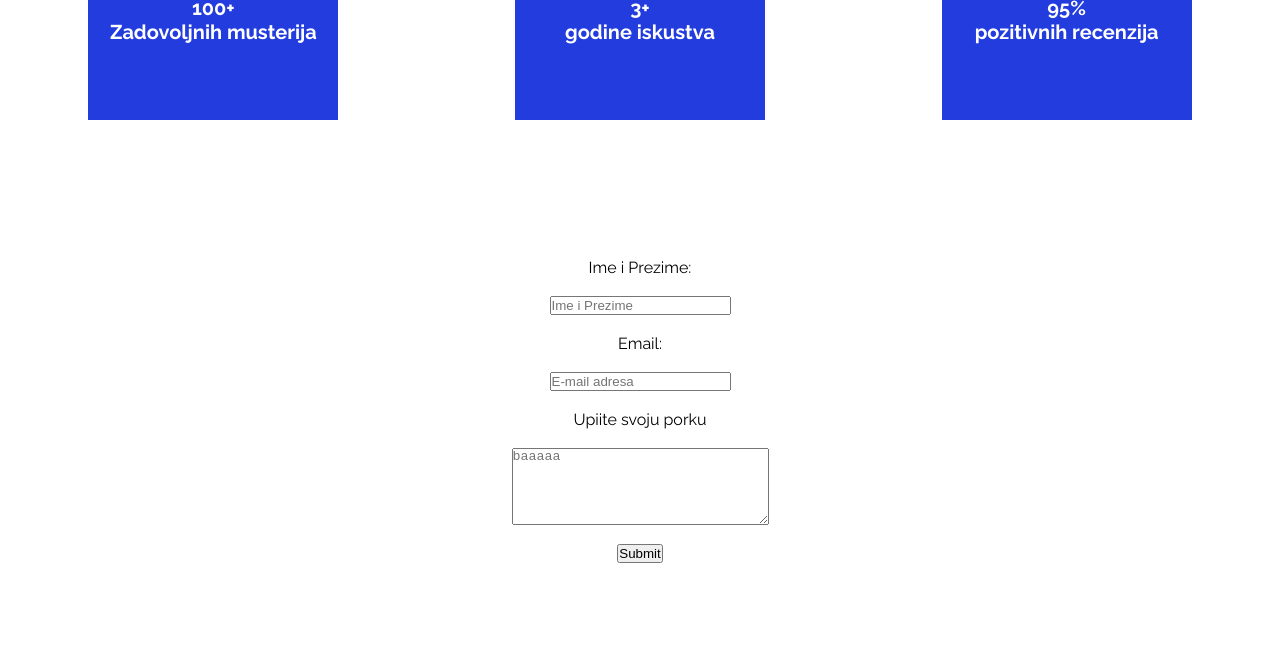
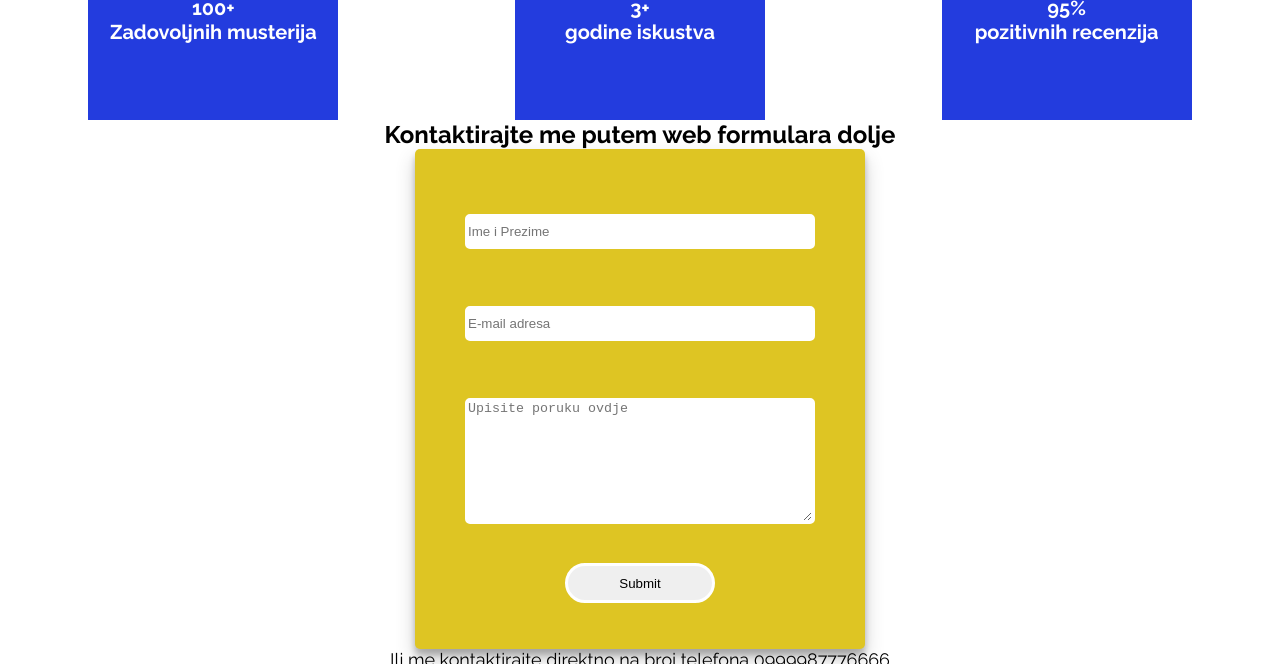
Before and after one commit to Josip1123/Bazen, a plain HTML site: page index.html in a window 1280 px wide. Shown: the part 1710-2374 px from the top of the page. Drawn offline with nearby package versions, Linux system fonts and the light colour scheme.

Commit message:
styling changes, form, some js for counters

```diff
--- a/Styles/styles.css
+++ b/Styles/styles.css
@@ -237,6 +237,10 @@ a{
 
 /* form */
 
+.label-text {
+    visibility: hidden;
+}
+
 .form_container {
     display: flex;
     justify-content: center;
@@ -246,8 +250,41 @@ form {
     flex-direction: column;
     justify-content: center;
     align-items: center;
-    width: 500px;
-    height: 600px;
+    width: 450px;
+    height: 500px;
+    background-color: rgb(222,197,35);
+    border-radius: 5px;
+    box-shadow: 0 10px 20px rgba(0,0,0,0.19), 0 6px 6px rgba(0,0,0,0.23);
+}
+
+input, textarea {
+    width: 350px;
+    border: solid 3px white;
+    border-radius: 5px;
+}
+
+input {
+    height: 35px;
+}
+
+form input[type="submit"] {
+    width: 150px;
+    height: 40px;
+    margin-top: 20px;
+    cursor: pointer;
+    border-radius: 50px;
+}
+
+.contact_me_form_text, .contact_me_via_phone {
+    display: flex;
+    justify-content: center;
+    font-size: 24px;
+    font-weight: 700;
+}
+
+.contact_me_via_phone {
+    font-size: 18px;
+    font-weight: 400;
 }
 
 /* footer */
--- a/index.html
+++ b/index.html
@@ -107,32 +107,33 @@
         </main>
         <div class="showcase">
             <div class="showcase_counters">
-                <p>100+</p>
+                <p class="customers_counter">100+</p>
                 <p>Zadovoljnih musterija</p>
             </div>
             <div class="showcase_counters">
-                <p>3+</p>
+                <p class="years_counter">3+</p>
                 <p>godine iskustva</p>
             </div>
             <div class="showcase_counters">
-                <p>95%</p>
+                <p class="review_counter">95%</p>
                 <p>pozitivnih recenzija</p>
             </div>
         </div>
+        <p class="contact_me_form_text">Kontaktirajte me putem web formulara dolje</p>
         <div class="form_container">
             <form>
-                <label for="fname">Ime i Prezime:</label><br>
-                <input type="text" id="fname" name="fname" placeholder="Ime i Prezime
+                <label for="name"> <span class="label-text">Ime i Prezime:</span></label><br>
+                <input type="text" id="name" name="name" placeholder="Ime i Prezime
                 "><br>
-                <label for="email">Email:</label><br>
+                <label for="email"><span class="label-text">Email:</span></label><br>
                 <input type="email" id="email" name="email" placeholder="E-mail adresa"><br>
-                <label for="message">Upiite svoju porku</label><br>
-                <textarea name="message" id="message" cols="30" rows="5" placeholder="baaaaa"></textarea><br>
+                <label for="message"> <span class="label-text">Upisite svoju porku</span></label><br>
+                <textarea name="message" id="message" cols="30" rows="8" placeholder="Upisite poruku ovdje"></textarea><br>
                 <input type="submit" value="Submit"><br>
             </form>
         </div>
 
-        <p>ILI ME KONTAKTIRAJTE DIREKTNO NA BROJ TELEFONA 0999987776666</p>
+        <p class="contact_me_via_phone">Ili me kontaktirajte direktno na broj telefona 0999987776666</p>
 
 
         <footer>
--- a/main.js
+++ b/main.js
@@ -27,3 +27,21 @@ function changePicture() {
     sliderPictureBefore.src = beforePictures[i % beforePictures.length];
     sliderPictureAfter.src = afterPictures[i % afterPictures.length];
 }
+
+
+// intersection osberver counters section
+
+const counterCustomers = document.querySelector("customers_counter");
+const counterYears = document.querySelector("years_counter");
+const counterReview = document.querySelector("review_counter");
+
+
+const NUMBER_OF_CUSTOMERS = 120;
+const NUMBER_OF_YEARS = 3;
+const NUMBER_OF_REVIEW = 95;
+const COUNTER_TIME = 3000;
+const COUNTER_INCREMENT = 1;
+
+const timeIncrementForCustomers = COUNTER_INCREMENT/(NUMBER_OF_CUSTOMERS/COUNTER_TIME);
+const timeIncrementForYears = COUNTER_INCREMENT/(NUMBER_OF_YEARS/COUNTER_TIME);
+const timeIncrementForReview = COUNTER_INCREMENT/(NUMBER_OF_REVIEW/COUNTER_TIME);
```
